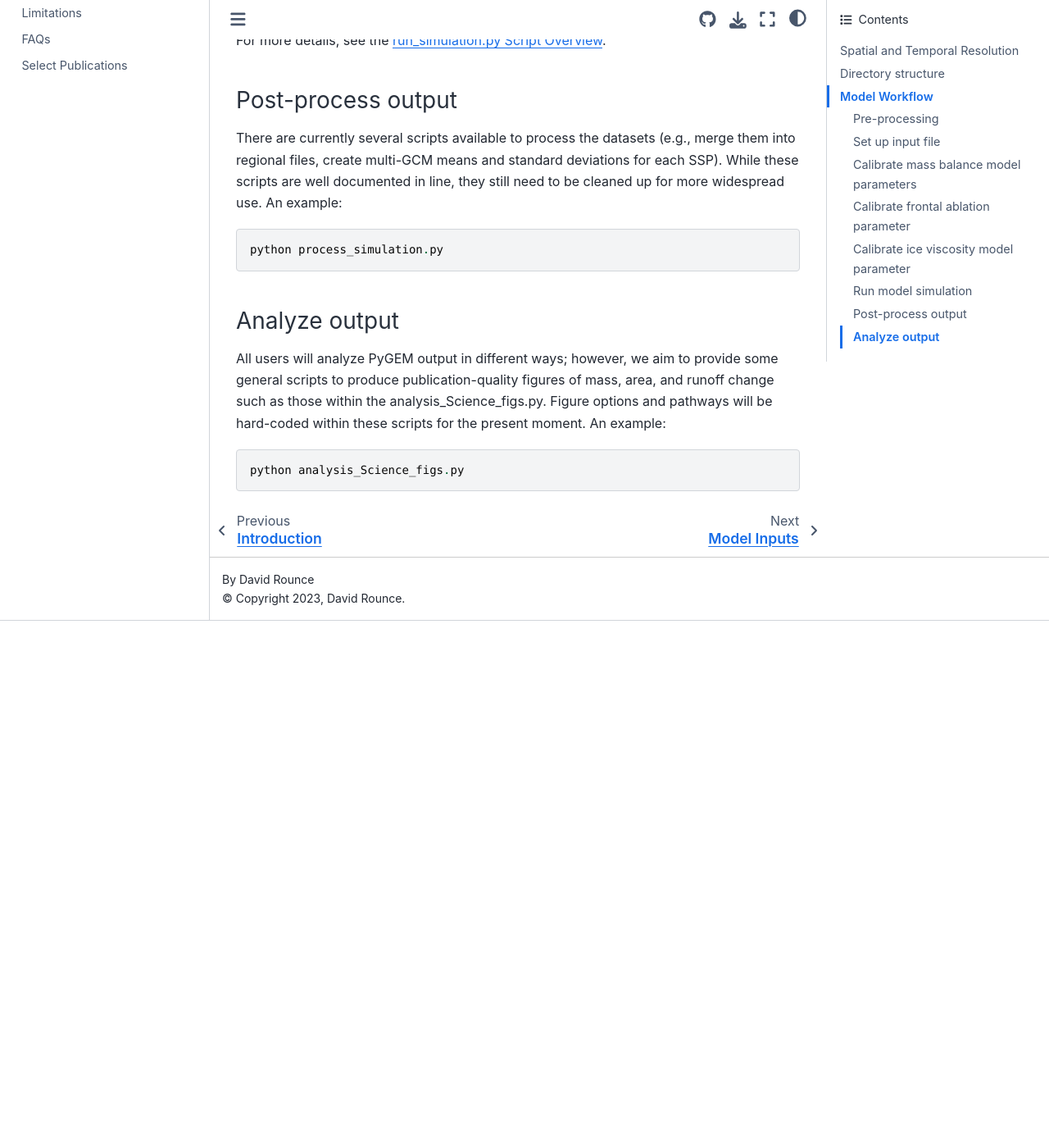
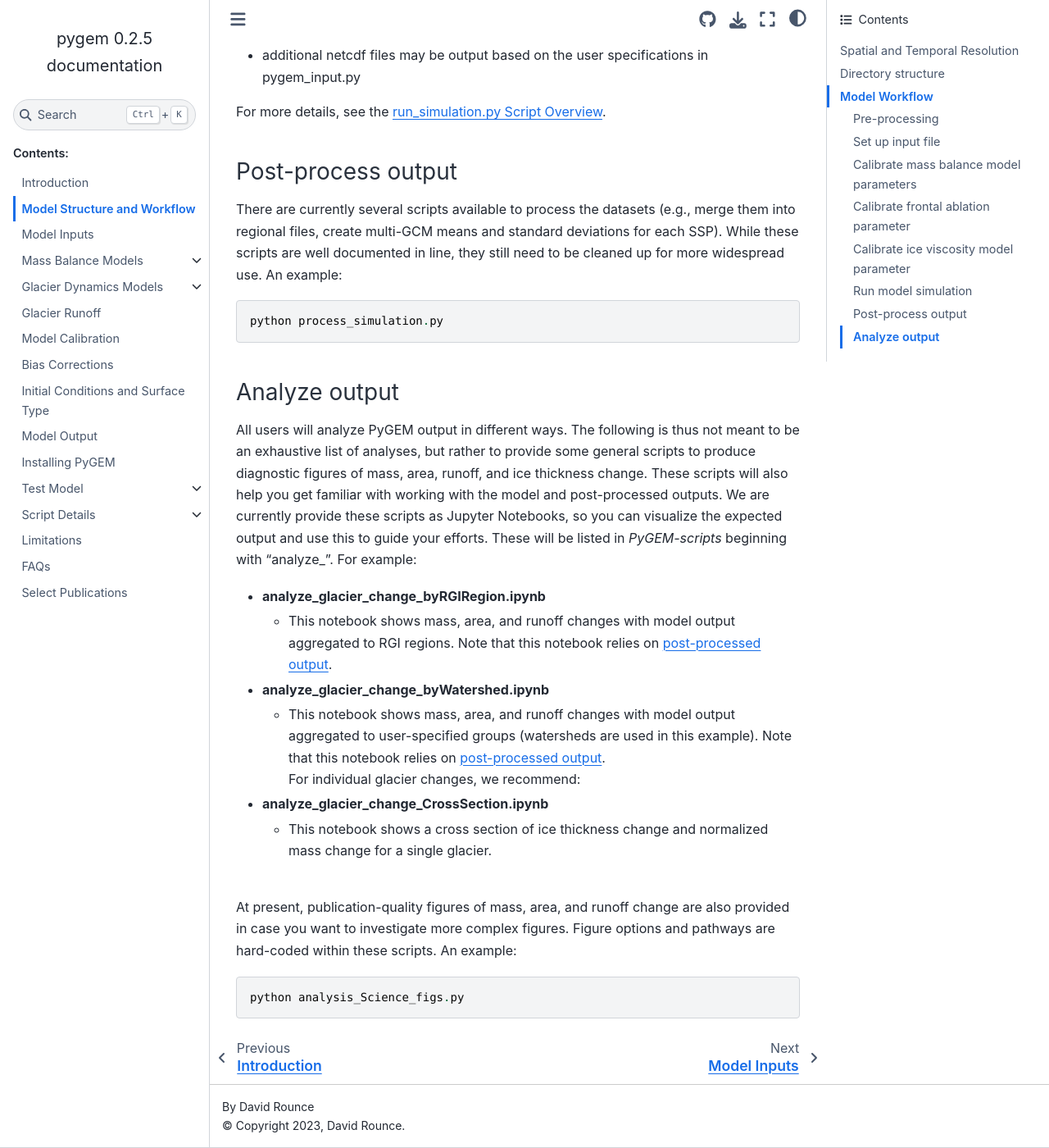
Before and after one commit to drounce/PyGEM, a Sphinx documentation site: the page built from docs/model_structure.md, in a window 1280 px wide and 1400 px high, scrolled down 6352 px. Shown: the whole window at 82% size. Built offline with Sphinx 7.4.7 and the Sphinx Book theme 1.1.4, drawn with Linux system fonts in a browser that asks for light colours; before the commit the page ends 7109 px from its top, so only the background shows below that; some of the changed text lies outside the part shown.

Commit message:
updated model structure with analysis notebooks

````diff
--- a/docs/model_structure.md
+++ b/docs/model_structure.md
@@ -27,6 +27,8 @@ Currently, the model does not have a “required” set of directories. For simp
   - This directory contains the glacier directories downloaded from OGGM. This directory will be automatically generated by the pre-processing steps from OGGM.
 * Output
   - This directory contains all model output
+* PyGEM (optional)
+  - This directory contains all model functions and is used when in development mode if pygem is not installed in the conda environment.
 * [PyGEM-scripts](scripts_overview_target)
   - This directory contains scripts to run the model and process output
 * [RGI](input_glacier_inventory_target)
@@ -164,7 +166,16 @@ python process_simulation.py
 
 (workflow_analyze_target)=
 ### Analyze output
-All users will analyze PyGEM output in different ways; however, we aim to provide some general scripts to produce publication-quality figures of mass, area, and runoff change such as those within the analysis_Science_figs.py. Figure options and pathways will be hard-coded within these scripts for the present moment. An example:
+All users will analyze PyGEM output in different ways. The following is thus not meant to be an exhaustive list of analyses, but rather to provide some general scripts to produce diagnostic figures of mass, area, runoff, and ice thickness change. These scripts will also help you get familiar with working with the model and post-processed outputs. We are currently provide these scripts as Jupyter Notebooks, so you can visualize the expected output and use this to guide your efforts. These will be listed in <em>PyGEM-scripts</em> beginning with "analyze_". For example:
+* **analyze_glacier_change_byRGIRegion.ipynb**
+  - This notebook shows mass, area, and runoff changes with model output aggregated to RGI regions. Note that this notebook relies on [post-processed output](workflow_post_target).
+* **analyze_glacier_change_byWatershed.ipynb**
+  - This notebook shows mass, area, and runoff changes with model output aggregated to user-specified groups (watersheds are used in this example). Note that this notebook relies on [post-processed output](workflow_post_target).
+<br>For individual glacier changes, we recommend:
+* **analyze_glacier_change_CrossSection.ipynb**
+  - This notebook shows a cross section of ice thickness change and normalized mass change for a single glacier.
+
+<br>At present, publication-quality figures of mass, area, and runoff change are also provided in case you want to investigate more complex figures. Figure options and pathways are hard-coded within these scripts. An example:
 ```
 python analysis_Science_figs.py
 ```
````
Also changed, not shown: docs/test_write_md.ipynb.
